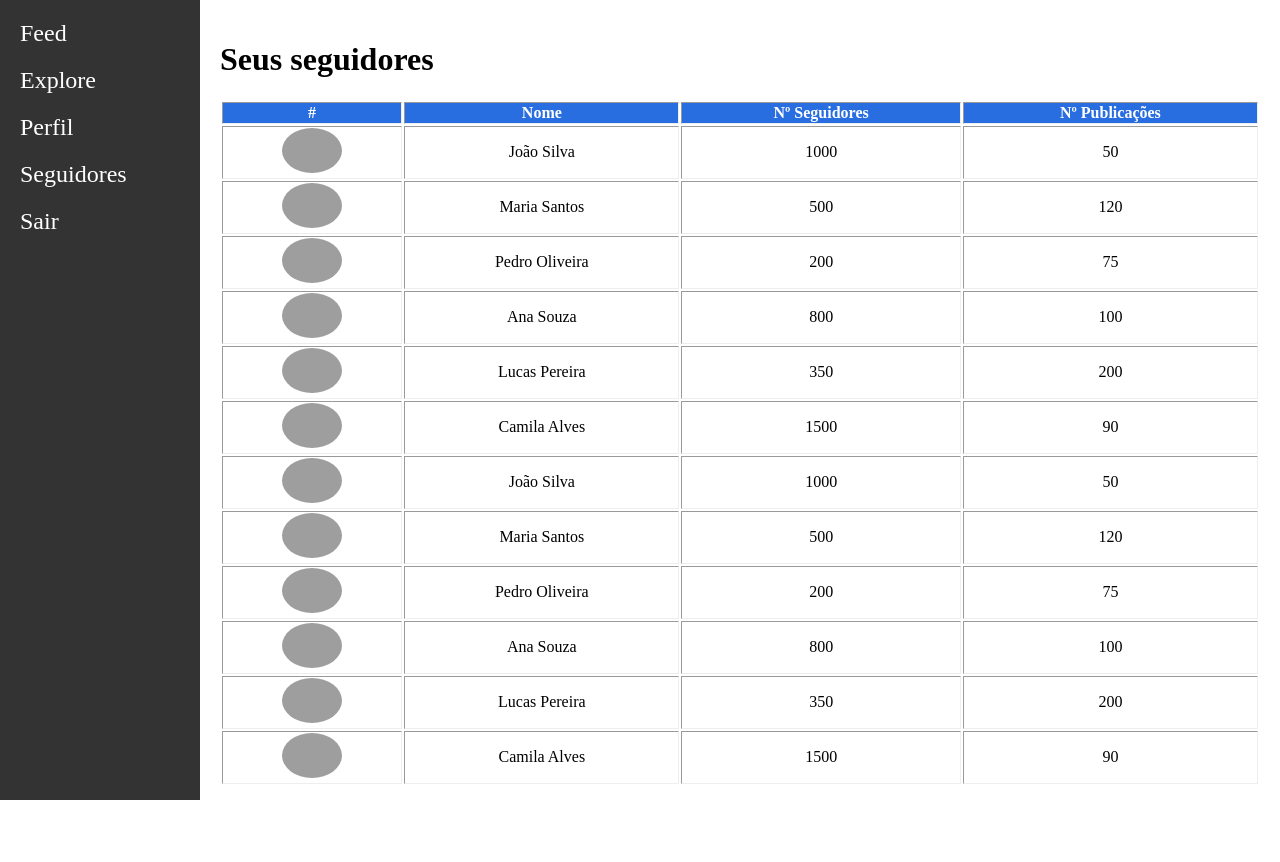
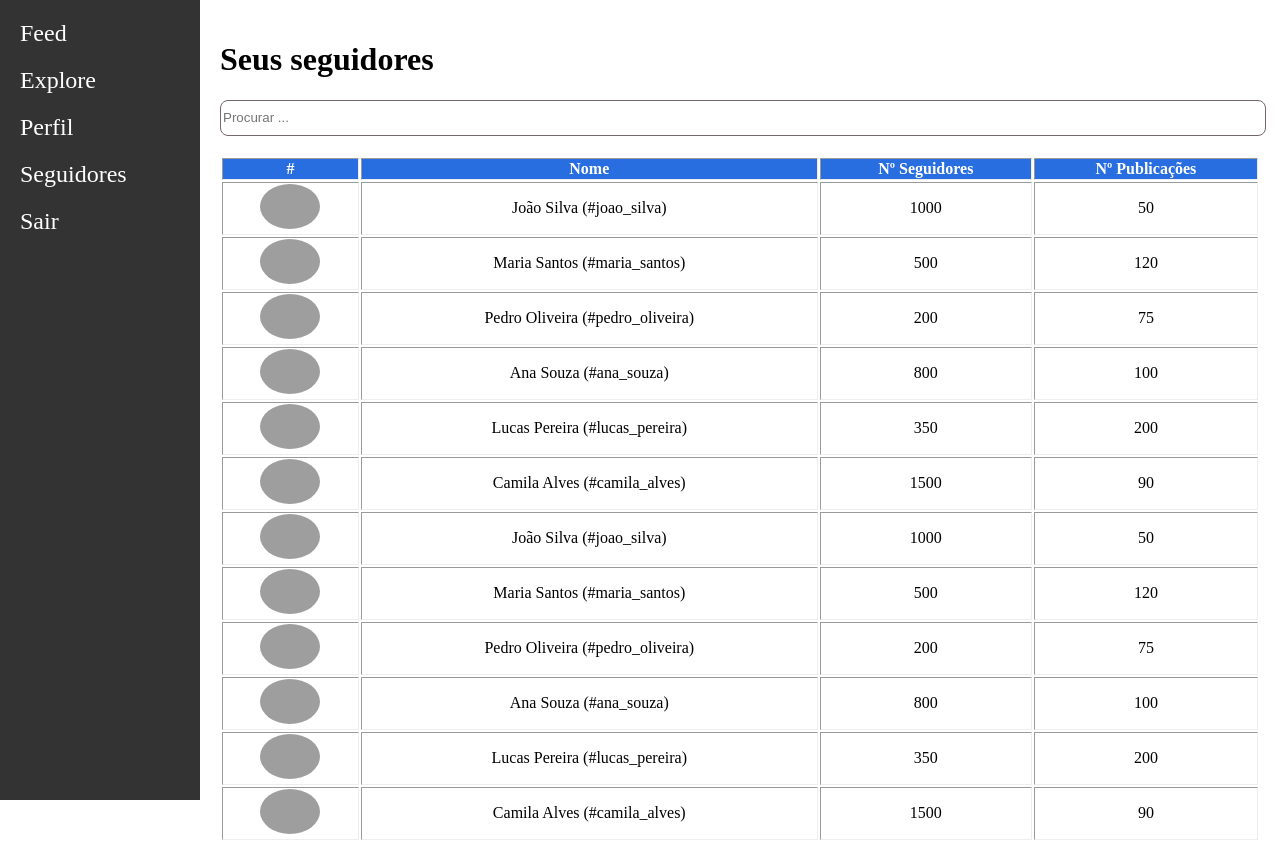
Before and after one commit to DEVinZucchetti/instagram_clone, a plain HTML site: page seguidores.html in a window 1280 px wide. Before the commit the page ends 806 px from the top, so only its background shows below. Drawn offline with Linux system fonts and the light colour scheme; grey boxes are pictures that could not be loaded.

Commit message:
adiciona pesquisa de seguidores

```diff
--- /dev/null
+++ b/constantes/seguidores.js
@@ -0,0 +1,74 @@
+export const seguidores = [
+    {
+        url: 'https://img.freepik.com/fotos-gratis/pessoa-de-origem-indiana-se-divertindo_23-2150285283.jpg?w=740&t=st=1688598633~exp=1688599233~hmac=50bfd56c918c046b6a624c9abcff17dd937c453d73afd8d00b98a21ff177e72a',
+        nome: 'João Silva',
+        quantidade_seguidores: 1000,
+        quantidade_publicacoes: 50
+    },
+    {
+        url: 'https://img.freepik.com/fotos-gratis/pessoa-de-origem-indiana-se-divertindo_23-2150285283.jpg?w=740&t=st=1688598633~exp=1688599233~hmac=50bfd56c918c046b6a624c9abcff17dd937c453d73afd8d00b98a21ff177e72a',
+        nome: 'Maria Santos',
+        quantidade_seguidores: 500,
+        quantidade_publicacoes: 120
+    },
+    {
+        url: 'https://img.freepik.com/fotos-gratis/pessoa-de-origem-indiana-se-divertindo_23-2150285283.jpg?w=740&t=st=1688598633~exp=1688599233~hmac=50bfd56c918c046b6a624c9abcff17dd937c453d73afd8d00b98a21ff177e72a',
+        nome: 'Pedro Oliveira',
+        quantidade_seguidores: 200,
+        quantidade_publicacoes: 75
+    },
+    {
+        url: 'https://img.freepik.com/fotos-gratis/pessoa-de-origem-indiana-se-divertindo_23-2150285283.jpg?w=740&t=st=1688598633~exp=1688599233~hmac=50bfd56c918c046b6a624c9abcff17dd937c453d73afd8d00b98a21ff177e72a',
+        nome: 'Ana Souza',
+        quantidade_seguidores: 800,
+        quantidade_publicacoes: 100
+    },
+    {
+        url: 'https://img.freepik.com/fotos-gratis/pessoa-de-origem-indiana-se-divertindo_23-2150285283.jpg?w=740&t=st=1688598633~exp=1688599233~hmac=50bfd56c918c046b6a624c9abcff17dd937c453d73afd8d00b98a21ff177e72a',
+        nome: 'Lucas Pereira',
+        quantidade_seguidores: 350,
+        quantidade_publicacoes: 200
+    },
+    {
+        url: 'https://img.freepik.com/fotos-gratis/pessoa-de-origem-indiana-se-divertindo_23-2150285283.jpg?w=740&t=st=1688598633~exp=1688599233~hmac=50bfd56c918c046b6a624c9abcff17dd937c453d73afd8d00b98a21ff177e72a',
+        nome: 'Camila Alves',
+        quantidade_seguidores: 1500,
+        quantidade_publicacoes: 90
+    },
+    {
+        url: 'https://img.freepik.com/fotos-gratis/pessoa-de-origem-indiana-se-divertindo_23-2150285283.jpg?w=740&t=st=1688598633~exp=1688599233~hmac=50bfd56c918c046b6a624c9abcff17dd937c453d73afd8d00b98a21ff177e72a',
+        nome: 'João Silva',
+        quantidade_seguidores: 1000,
+        quantidade_publicacoes: 50
+    },
+    {
+        url: 'https://img.freepik.com/fotos-gratis/pessoa-de-origem-indiana-se-divertindo_23-2150285283.jpg?w=740&t=st=1688598633~exp=1688599233~hmac=50bfd56c918c046b6a624c9abcff17dd937c453d73afd8d00b98a21ff177e72a',
+        nome: 'Maria Santos',
+        quantidade_seguidores: 500,
+        quantidade_publicacoes: 120
+    },
+    {
+        url: 'https://img.freepik.com/fotos-gratis/pessoa-de-origem-indiana-se-divertindo_23-2150285283.jpg?w=740&t=st=1688598633~exp=1688599233~hmac=50bfd56c918c046b6a624c9abcff17dd937c453d73afd8d00b98a21ff177e72a',
+        nome: 'Pedro Oliveira',
+        quantidade_seguidores: 200,
+        quantidade_publicacoes: 75
+    },
+    {
+        url: 'https://img.freepik.com/fotos-gratis/pessoa-de-origem-indiana-se-divertindo_23-2150285283.jpg?w=740&t=st=1688598633~exp=1688599233~hmac=50bfd56c918c046b6a624c9abcff17dd937c453d73afd8d00b98a21ff177e72a',
+        nome: 'Ana Souza',
+        quantidade_seguidores: 800,
+        quantidade_publicacoes: 100
+    },
+    {
+        url: 'https://img.freepik.com/fotos-gratis/pessoa-de-origem-indiana-se-divertindo_23-2150285283.jpg?w=740&t=st=1688598633~exp=1688599233~hmac=50bfd56c918c046b6a624c9abcff17dd937c453d73afd8d00b98a21ff177e72a',
+        nome: 'Lucas Pereira',
+        quantidade_seguidores: 350,
+        quantidade_publicacoes: 200
+    },
+    {
+        url: 'https://img.freepik.com/fotos-gratis/pessoa-de-origem-indiana-se-divertindo_23-2150285283.jpg?w=740&t=st=1688598633~exp=1688599233~hmac=50bfd56c918c046b6a624c9abcff17dd937c453d73afd8d00b98a21ff177e72a',
+        nome: 'Camila Alves',
+        quantidade_seguidores: 1500,
+        quantidade_publicacoes: 90
+    },
+];
--- a/scripts/seguidores.js
+++ b/scripts/seguidores.js
@@ -1,81 +1,33 @@
-const seguidores = [
-    {
-        url: 'https://img.freepik.com/fotos-gratis/pessoa-de-origem-indiana-se-divertindo_23-2150285283.jpg?w=740&t=st=1688598633~exp=1688599233~hmac=50bfd56c918c046b6a624c9abcff17dd937c453d73afd8d00b98a21ff177e72a',
-        nome: 'João Silva',
-        quantidade_seguidores: 1000,
-        quantidade_publicacoes: 50
-    },
-    {
-        url: 'https://img.freepik.com/fotos-gratis/pessoa-de-origem-indiana-se-divertindo_23-2150285283.jpg?w=740&t=st=1688598633~exp=1688599233~hmac=50bfd56c918c046b6a624c9abcff17dd937c453d73afd8d00b98a21ff177e72a',
-        nome: 'Maria Santos',
-        quantidade_seguidores: 500,
-        quantidade_publicacoes: 120
-    },
-    {
-        url: 'https://img.freepik.com/fotos-gratis/pessoa-de-origem-indiana-se-divertindo_23-2150285283.jpg?w=740&t=st=1688598633~exp=1688599233~hmac=50bfd56c918c046b6a624c9abcff17dd937c453d73afd8d00b98a21ff177e72a',
-        nome: 'Pedro Oliveira',
-        quantidade_seguidores: 200,
-        quantidade_publicacoes: 75
-    },
-    {
-        url: 'https://img.freepik.com/fotos-gratis/pessoa-de-origem-indiana-se-divertindo_23-2150285283.jpg?w=740&t=st=1688598633~exp=1688599233~hmac=50bfd56c918c046b6a624c9abcff17dd937c453d73afd8d00b98a21ff177e72a',
-        nome: 'Ana Souza',
-        quantidade_seguidores: 800,
-        quantidade_publicacoes: 100
-    },
-    {
-        url: 'https://img.freepik.com/fotos-gratis/pessoa-de-origem-indiana-se-divertindo_23-2150285283.jpg?w=740&t=st=1688598633~exp=1688599233~hmac=50bfd56c918c046b6a624c9abcff17dd937c453d73afd8d00b98a21ff177e72a',
-        nome: 'Lucas Pereira',
-        quantidade_seguidores: 350,
-        quantidade_publicacoes: 200
-    },
-    {
-        url: 'https://img.freepik.com/fotos-gratis/pessoa-de-origem-indiana-se-divertindo_23-2150285283.jpg?w=740&t=st=1688598633~exp=1688599233~hmac=50bfd56c918c046b6a624c9abcff17dd937c453d73afd8d00b98a21ff177e72a',
-        nome: 'Camila Alves',
-        quantidade_seguidores: 1500,
-        quantidade_publicacoes: 90
-    },
-    {
-        url: 'https://img.freepik.com/fotos-gratis/pessoa-de-origem-indiana-se-divertindo_23-2150285283.jpg?w=740&t=st=1688598633~exp=1688599233~hmac=50bfd56c918c046b6a624c9abcff17dd937c453d73afd8d00b98a21ff177e72a',
-        nome: 'João Silva',
-        quantidade_seguidores: 1000,
-        quantidade_publicacoes: 50
-    },
-    {
-        url: 'https://img.freepik.com/fotos-gratis/pessoa-de-origem-indiana-se-divertindo_23-2150285283.jpg?w=740&t=st=1688598633~exp=1688599233~hmac=50bfd56c918c046b6a624c9abcff17dd937c453d73afd8d00b98a21ff177e72a',
-        nome: 'Maria Santos',
-        quantidade_seguidores: 500,
-        quantidade_publicacoes: 120
-    },
-    {
-        url: 'https://img.freepik.com/fotos-gratis/pessoa-de-origem-indiana-se-divertindo_23-2150285283.jpg?w=740&t=st=1688598633~exp=1688599233~hmac=50bfd56c918c046b6a624c9abcff17dd937c453d73afd8d00b98a21ff177e72a',
-        nome: 'Pedro Oliveira',
-        quantidade_seguidores: 200,
-        quantidade_publicacoes: 75
-    },
-    {
-        url: 'https://img.freepik.com/fotos-gratis/pessoa-de-origem-indiana-se-divertindo_23-2150285283.jpg?w=740&t=st=1688598633~exp=1688599233~hmac=50bfd56c918c046b6a624c9abcff17dd937c453d73afd8d00b98a21ff177e72a',
-        nome: 'Ana Souza',
-        quantidade_seguidores: 800,
-        quantidade_publicacoes: 100
-    },
-    {
-        url: 'https://img.freepik.com/fotos-gratis/pessoa-de-origem-indiana-se-divertindo_23-2150285283.jpg?w=740&t=st=1688598633~exp=1688599233~hmac=50bfd56c918c046b6a624c9abcff17dd937c453d73afd8d00b98a21ff177e72a',
-        nome: 'Lucas Pereira',
-        quantidade_seguidores: 350,
-        quantidade_publicacoes: 200
-    },
-    {
-        url: 'https://img.freepik.com/fotos-gratis/pessoa-de-origem-indiana-se-divertindo_23-2150285283.jpg?w=740&t=st=1688598633~exp=1688599233~hmac=50bfd56c918c046b6a624c9abcff17dd937c453d73afd8d00b98a21ff177e72a',
-        nome: 'Camila Alves',
-        quantidade_seguidores: 1500,
-        quantidade_publicacoes: 90
-    },
-];
+import { seguidores } from '../constantes/seguidores.js'
 
 
+document.getElementById('form-pesquisa').addEventListener('submit', (event) => {
+    event.preventDefault()
+
+    const valorDigitadoPesquisa = document.getElementById('input-pesquisa').value
+
+    const seguidoresFiltrados = seguidores.filter((seguidor) => seguidor.nome === valorDigitadoPesquisa)
+
+    document.getElementById('corpo-tabela').innerHTML = ''
+
+
+    // continua amanha
+
+
+})
+
 function criarLinhasTabela() {
-    seguidores.map((seguidor) => {
+
+    const seguidoresFormatados = seguidores.map(seguidor => {
+        return {
+            ...seguidor,
+            apelido: "#" + seguidor.nome.toLowerCase().replace(" ", "_")
+                .normalize("NFD")
+                .replace(/[\u0300-\u036f]/g, '')
+        }
+    })
+
+    seguidoresFormatados.map((seguidor) => {
         const tr = document.createElement('tr') // <tr></tr>
 
         const tdFoto = document.createElement('td') // <td> </td>
@@ -88,7 +40,7 @@ function criarLinhasTabela() {
         tr.appendChild(tdFoto) //<tr><td> </td></tr>
 
         const tdNome = document.createElement('td')
-        tdNome.innerHTML = seguidor.nome
+        tdNome.innerHTML = `${seguidor.nome} (${seguidor.apelido})`
         tr.appendChild(tdNome)
 
         const tdSeguidores = document.createElement('td')
--- a/seguidores.html
+++ b/seguidores.html
@@ -21,6 +21,10 @@
         <div class="content" id="conteudo">
             <h1>Seus seguidores</h1>
 
+            <form id="form-pesquisa">
+                <input class="input-pesquisa" id="input-pesquisa" type="text" placeholder="Procurar ..." />
+            </form>
+
             <table border="1" class="tabela-seguidores">
                 <thead>
                     <tr>
@@ -38,7 +42,7 @@
 
     </div>
 
-    <script src="scripts/seguidores.js"></script>
+    <script type="module" src="scripts/seguidores.js"></script>
 </body>
 
 </html>
--- a/styles.css
+++ b/styles.css
@@ -171,3 +171,9 @@ td img {
     border-radius: 50%;
     width: 60px;
 }
+
+.input-pesquisa {
+    width: 100%;
+    height: 32px;
+    margin-bottom: 20px;
+}
```
